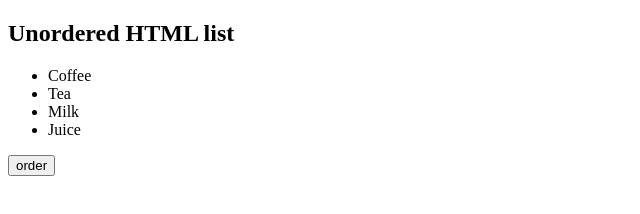
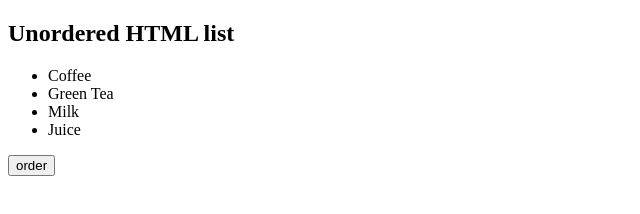
Before and after one commit to Nimisha500/SampleCode, a plain HTML site: page index.html in a window 1280 px wide. Shown: the full height of the page, 0-640 px from the left. Drawn offline with Linux system fonts and the light colour scheme.

Commit message:
changed tea to green tea

```diff
--- a/index.html
+++ b/index.html
@@ -13,7 +13,7 @@
 
     <ul>
         <li>Coffee</li>
-        <li>Tea</li>
+        <li>Green Tea</li>
         <li>Milk</li>
         <li>Juice</li>
     </ul>
```
